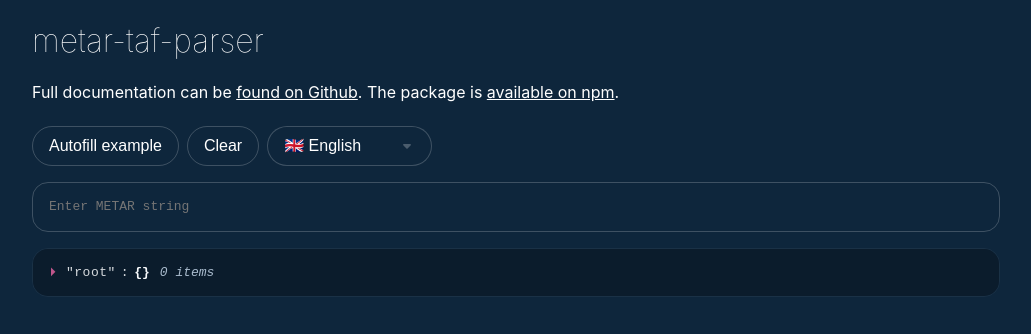
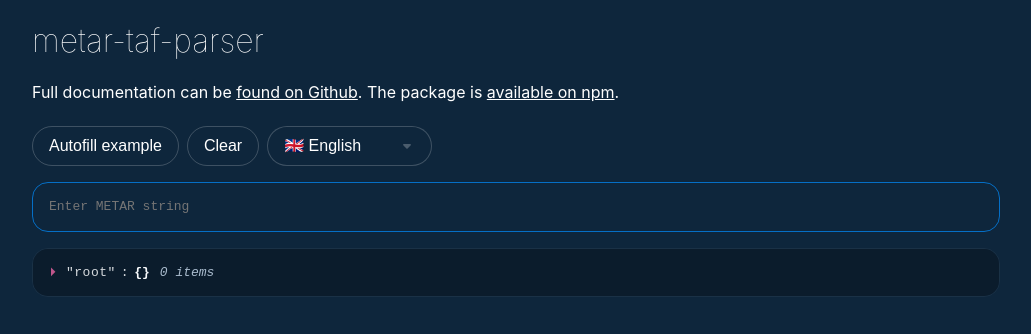
Before and after one commit to aeharding/metar-taf-parser, a React (Create React App) app in the folder example/: page / in a window 1280 px wide. Shown: the top 334 px of the page, without its empty margins (124-1155 px from the left). Built offline with nearby package versions, Linux system fonts and the light colour scheme.

Commit message:
Add website autofocus

```diff
--- a/example/src/Parse.tsx
+++ b/example/src/Parse.tsx
@@ -75,6 +75,11 @@
   color: inherit;
   font-family: monospace;
   font-size: inherit;
+  outline: 0;
+
+  &:focus {
+    border-color: #056fc6;
+  }
 `;
 
 const JsonContainer = styled.div`
@@ -152,6 +157,7 @@
           }}
           value={input}
           placeholder="Enter METAR string"
+          autoFocus
         />
       </InputContainer>
 
```
